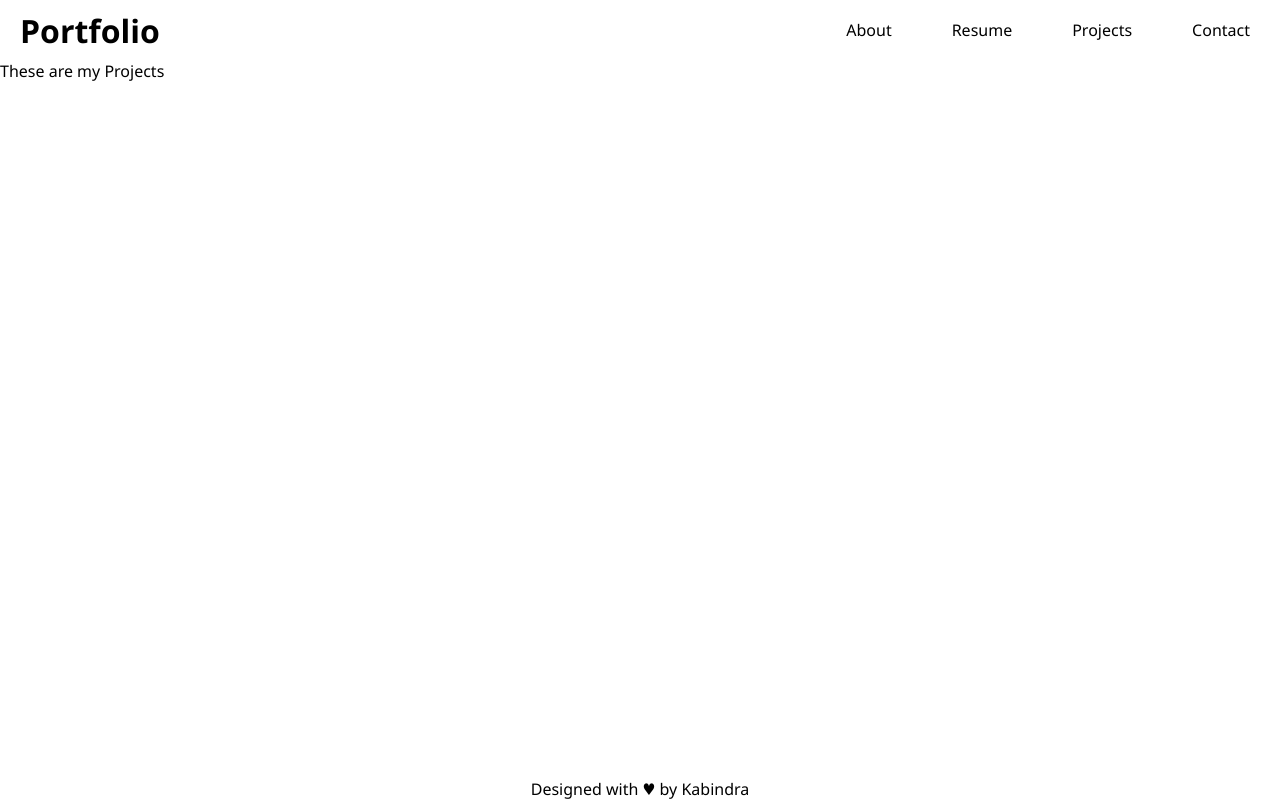
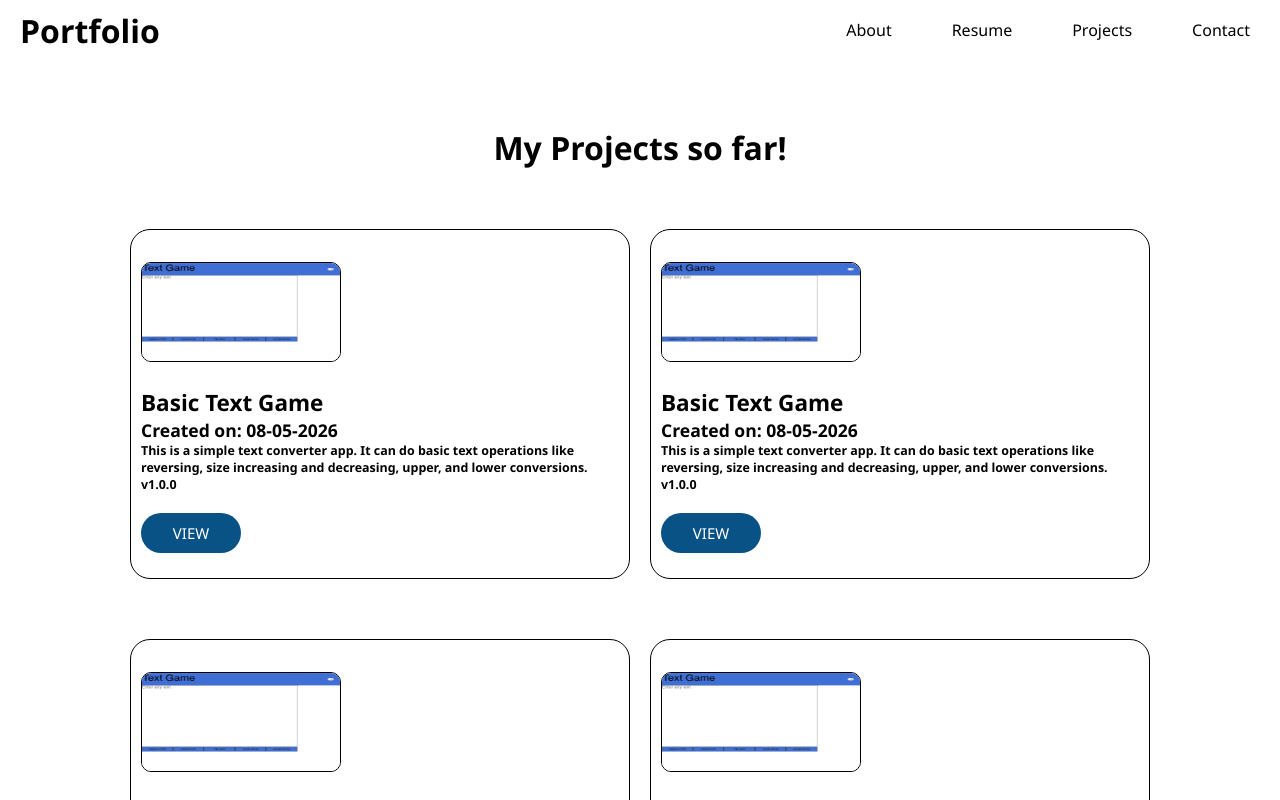
Before and after one commit to kabindrabohara078/portfolio, a React app: page /projects in a window 1280 px wide. Shown: the top 800 px of the page. Built offline with nearby package versions, Linux system fonts and the light colour scheme; the HTML template or start-up script is replaced by a standard one.

Commit message:
add page-3 projects

```diff
--- a/src/App.css
+++ b/src/App.css
@@ -1,10 +1,14 @@
-
+/* THIS IS MOBILE VERSION OF THE MAIN APP */
+/* ========================MAIN-APP======================== */
 .app-main{
   display: grid;
   grid-template-rows: auto 1fr auto;
   min-height: 100vh;
   position: relative;
 }
+
+
+/* =============================HEADER-START=============================== */
 .header{
   background-color: white;
   grid-row: 1/2;
@@ -13,6 +17,8 @@
   top: 0px;
 
 }
+
+/* ==================================HEADER-END================================ */
 .content{
   grid-row: 2/3;
   /* background-color: brown; */
@@ -23,6 +29,8 @@
   text-align: center;
 }
 
+
+/* ===================================MENU-START===================================== */
 .menu-container{
   position: fixed;
   top: 0;
@@ -48,24 +56,32 @@
 }
 
 
+/* ===================================MENU-END===================================== */
 
 
+
+/* THIS IS PC VERSION OF THE MAIN APP */
+/* ===========================PC-VERSION============================= */
 @media (min-width:1024px) {
+
+/* =======================MAIN-APP=========================== */
 *{
     padding: 0;
     margin: 0;
     box-sizing: border-box;
 }
+
+
+/* ================================HEADER-START============================== */
 .header{
   position: sticky;
   top: 0;
   /* background-color: red; */
 }
 
-.content{
-  /* background-color: blueviolet; */
+/* ============================HEADER-END================================== */
+
+
+
+
 }
-.footer{
-  /* background-color: brown; */
-}
-}
--- /dev/null
+++ b/src/components/Card.jsx
@@ -0,0 +1,28 @@
+import React from 'react'
+import './Components.css'
+
+const Card = (props) => {
+    return (
+        <div className="card-main">
+            <br />
+            <div className="image">
+
+                <img src={props.logo} alt="" />
+            </div>
+
+            <div className="details">
+
+                <h2>{props.name}</h2>
+                <h3>Created on: {props.date}</h3>
+                <h5>{props.desc}</h5>
+                <h5>{props.ver}</h5>  <br/>
+                <div className="link">
+
+                    <a href={props.link} target='_blank'>VIEW</a>
+                </div>
+            </div>
+        </div>
+    )
+}
+
+export default Card
--- a/src/components/Components.css
+++ b/src/components/Components.css
@@ -1,3 +1,5 @@
+/* THIS IS MOBILE VERSION OF THE COMPONENTS */
+/* ========================HEADER START================================= */
 .header-right{
     display: none;
 }
@@ -28,18 +30,109 @@ span{
 
 .list{
     margin-top: 50px;
-    /* background-color: aqua; */
 }
 .list a{
-    /* background-color: aqua; */
     text-decoration: none;
     height: 100px;
 }
+/* ==============================HEADER END===================================== */
 
 
-/* ----------------------PC------------------- */
+
+/* =============================CARD-START========================== */
+
+.card-main{
+    height: 600px;
+    width: 350px;
+    /* background-color: #095285; */
+    line-height: normal;
+    border: 1px solid black;
+    border-radius: 20px;
+    margin: 10px;
+
+}
+
+.card-main .image{
+    display: flex;
+    /* display: block; */
+    justify-content: center;
+    align-items: center;
+    width: 100%;
+
+}
+
+.card-main img{
+    border-radius: 0px;
+    width: 100%;
+    margin: 10px;
+    border: 1px solid black;
+    border-radius: 20px;
+}
+.card-main .link{
+    background-color: #095285;
+    height: 40px;
+    width: 100px;
+    border-radius: 20px;
+    display: flex;
+    justify-content: center;
+    align-items: center;
+}
+.card-main a{
+    height: 100%;
+    width: 100%;
+    display: flex;
+    justify-content: center;
+    align-items: center;
+    text-decoration: none;
+    color: white;
+}
+
+.card-main .details{
+    padding: 10px;
+}
+
+
+
+
+/* =============================CARD-END========================== */
+
+
+
+
+
+
+
+
+
+
+
+
+
+
+
+
+
+
+
+
+
+
+
+
+
+
+
+
+
+
+
+
+
+
+
+/* THIS IS PC VERSION OF THE COMPONENTS */
 @media (min-width:1024px) {
-
+/* ========================HEADER-START=================================== */
 .header-right-menu{
     display: none;
 }
@@ -56,7 +149,6 @@ span{
 .header-left{
     margin-left: 20px;
     display: flex;
-    /* justify-content: center; */
     align-items: center;
     cursor: pointer;
 }
@@ -68,12 +160,6 @@ span{
 .header-right{
     display: flex;
     align-items: center;
-    /* margin-right: 40px; */
-    /* gap: 40px; */
-}
-
-.footer-main{
-    text-align: center;
 }
 
 .header-right ul{
@@ -86,7 +172,6 @@ span{
     height: 100%;
     padding:0px 30px 0px 30px;
     width: 100%;
-    /* background-color: aqua;  */
     display: flex;
     justify-content: center;
     align-items: center;
@@ -97,4 +182,45 @@ span{
     color: white;
 }
 
+
+/* ========================HEADER-END=================================== */
+
+
+
+/* ========================FOOTER-START=================================== */
+.footer-main{
+    text-align: center;
 }
+/* ========================FOOTER-END=================================== */
+
+
+/* ============================CARD-START============================= */
+.card-main{
+    height: 350px;
+    width: 500px;
+    margin-bottom: 50px;
+}
+.card-main .image{
+    margin-left: 0px;
+    padding: 0px;
+    display:block;
+}
+.image img{
+    border-radius: 10px;
+    height: 100px;
+    width: 200px;
+    /* margin: 10px; */
+    /* padding-left: 10px; */
+
+}
+.details{
+    font-size: 15px;
+    height: auto;
+}
+
+/* ============================CARD-END============================= */
+
+
+
+
+}
--- a/src/pages/Pages.css
+++ b/src/pages/Pages.css
@@ -39,8 +39,7 @@ img{
 }
 
 
-/* ============================================================ */
-/* RESUME-PAGE */
+/* ==================================RESUME-PAGE-START==================================*/
 .resume-video iframe{
     height: 250px;
     width: 100%;
@@ -89,12 +88,42 @@ img{
     justify-content: center;
     align-items: center;
 }
+/* ==================================RESUME-PAGE-END==================================*/
 
 
-/* ============================================================ */
 
 
+
+
+/* ==============================PROJECTS-PAGE-START======================== */
+.projects-main{
+    display: flex;
+    justify-content: center;
+    align-items: center;
+}
+
+/* ==============================PROJECTS-PAGE-END======================== */
+
+
+
+
+
+
+
+
+
+
+
+
+
+
+
+
+
+
+/* THIS IS PC VERSION OF THE PAGES */
 @media (min-width:1024px){
+/* ========================ABOUT-PAGE-START========================= */
 .name{
     display: block;
     font-size: 70px;
@@ -132,10 +161,14 @@ img{
     line-height: 40px;
     margin-left: 30px;
 }
+/* ========================ABOUT-PAGE-END========================= */
 
 
-/* ============================================================ */
-/* RESUME-PAGE */
+
+
+
+
+/* ============================RESUME-PAGE-START================================ */
 .resume-file{
     height: 100%;
     width: 100%;
@@ -184,4 +217,40 @@ img{
 
 }
 
+/* ============================RESUME-PAGE-END================================ */
+
+
+
+
+
+
+/* ================================PROJECTS-PAGE-START=================================== */
+
+.pro{
+    display: flex;
+    justify-content: center;
 }
+
+.projects-main{
+    display: flex;
+    justify-content: center;
+}
+
+.card{
+    display: flex;
+    max-width: 90%;
+    flex-wrap: wrap;
+    height: auto;
+    justify-content: center;
+    align-items: center;
+    margin-top: 50px;
+    /* background-color: #095285; */
+}
+.bracket{
+    display: block;
+}
+
+/* ================================PROJECTS-PAGE-END=================================== */
+
+
+}
--- a/src/pages/Project.jsx
+++ b/src/pages/Project.jsx
@@ -1,8 +1,127 @@
 import React from 'react'
+import Card from '../components/Card'
+import './Pages.css'
 
 const Project = () => {
+
+  const projects=[
+    {
+      project_name:'Basic Text Game',
+      project_date: '08-05-2026',
+      project_logo:'/basic-text-game-app-logo.png',
+      project_desc:'This is a simple text converter app. It can do basic text operations like reversing, size increasing and decreasing, upper, and lower conversions.',
+      project_version: 'v1.0.0',
+      project_link:'https://text-game-app.vercel.app/'
+    },
+    {
+      project_name:'Basic Text Game',
+      project_date: '08-05-2026',
+      project_logo:'/basic-text-game-app-logo.png',
+      project_desc:'This is a simple text converter app. It can do basic text operations like reversing, size increasing and decreasing, upper, and lower conversions.',
+      project_version: 'v1.0.0',
+      project_link:'https://text-game-app.vercel.app/'
+    },
+    {
+      project_name:'Basic Text Game',
+      project_date: '08-05-2026',
+      project_logo:'/basic-text-game-app-logo.png',
+      project_desc:'This is a simple text converter app. It can do basic text operations like reversing, size increasing and decreasing, upper, and lower conversions.',
+      project_version: 'v1.0.0',
+      project_link:'https://text-game-app.vercel.app/'
+    },
+    {
+      project_name:'Basic Text Game',
+      project_date: '08-05-2026',
+      project_logo:'/basic-text-game-app-logo.png',
+      project_desc:'This is a simple text converter app. It can do basic text operations like reversing, size increasing and decreasing, upper, and lower conversions.',
+      project_version: 'v1.0.0',
+      project_link:'https://text-game-app.vercel.app/'
+    },
+    {
+      project_name:'Basic Text Game',
+      project_date: '08-05-2026',
+      project_logo:'/basic-text-game-app-logo.png',
+      project_desc:'This is a simple text converter app. It can do basic text operations like reversing, size increasing and decreasing, upper, and lower conversions.',
+      project_version: 'v1.0.0',
+      project_link:'https://text-game-app.vercel.app/'
+    },
+    {
+      project_name:'Basic Text Game',
+      project_date: '08-05-2026',
+      project_logo:'/basic-text-game-app-logo.png',
+      project_desc:'This is a simple text converter app. It can do basic text operations like reversing, size increasing and decreasing, upper, and lower conversions.',
+      project_version: 'v1.0.0',
+      project_link:'https://text-game-app.vercel.app/'
+    },
+    {
+      project_name:'Basic Text Game',
+      project_date: '08-05-2026',
+      project_logo:'/basic-text-game-app-logo.png',
+      project_desc:'This is a simple text converter app. It can do basic text operations like reversing, size increasing and decreasing, upper, and lower conversions.',
+      project_version: 'v1.0.0',
+      project_link:'https://text-game-app.vercel.app/'
+    },
+    {
+      project_name:'Basic Text Game',
+      project_date: '08-05-2026',
+      project_logo:'/basic-text-game-app-logo.png',
+      project_desc:'This is a simple text converter app. It can do basic text operations like reversing, size increasing and decreasing, upper, and lower conversions.',
+      project_version: 'v1.0.0',
+      project_link:'https://text-game-app.vercel.app/'
+    },
+    {
+      project_name:'Basic Text Game',
+      project_date: '08-05-2026',
+      project_logo:'/basic-text-game-app-logo.png',
+      project_desc:'This is a simple text converter app. It can do basic text operations like reversing, size increasing and decreasing, upper, and lower conversions.',
+      project_version: 'v1.0.0',
+      project_link:'https://text-game-app.vercel.app/'
+    },
+    {
+      project_name:'Basic Text Game',
+      project_date: '08-05-2026',
+      project_logo:'/basic-text-game-app-logo.png',
+      project_desc:'This is a simple text converter app. It can do basic text operations like reversing, size increasing and decreasing, upper, and lower conversions.',
+      project_version: 'v1.0.0',
+      project_link:'https://text-game-app.vercel.app/'
+    },
+    {
+      project_name:'Basic Text Game',
+      project_date: '08-05-2026',
+      project_logo:'/basic-text-game-app-logo.png',
+      project_desc:'This is a simple text converter app. It can do basic text operations like reversing, size increasing and decreasing, upper, and lower conversions.',
+      project_version: 'v1.0.0',
+      project_link:'https://text-game-app.vercel.app/'
+    },
+    {
+      project_name:'Basic Text Game',
+      project_date: '08-05-2026',
+      project_logo:'/basic-text-game-app-logo.png',
+      project_desc:'This is a simple text converter app. It can do basic text operations like reversing, size increasing and decreasing, upper, and lower conversions.',
+      project_version: 'v1.0.0',
+      project_link:'https://text-game-app.vercel.app/'
+    }
+  ]
+
   return (
-    <div>These are my Projects</div>
+    <>
+
+    <br className='bracket'/><br className='bracket'/><br className='bracket'/>
+      <div className="pro"><h1>My Projects so far!</h1></div>
+    <div className="projects-main">
+
+
+
+      <div className="card">
+
+      {projects.map((project)=>{
+        return <Card name={project.project_name} date={project.project_date} logo={project.project_logo} desc={project.project_desc} ver={project.project_version} link={project.project_link}/>
+      })}
+      </div>
+
+
+    </div>
+    </>
   )
 }
 
```
Also changed, not shown: public/basic-text-game-app-logo.png (added).
